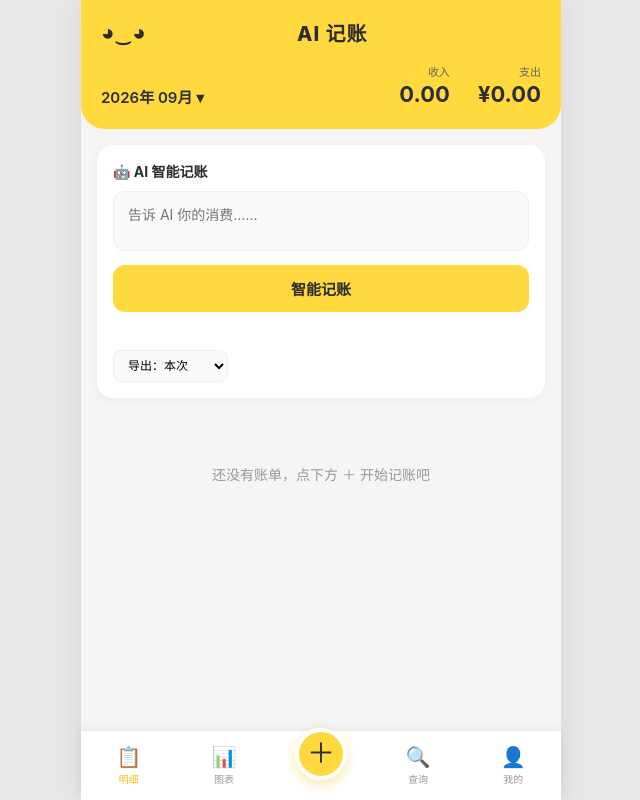
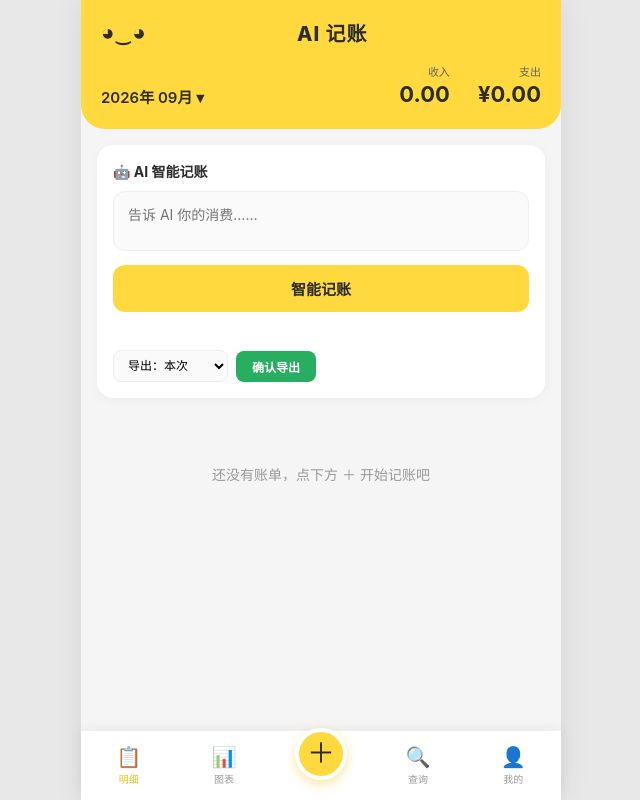
Before and after one commit to cookiecool811/AI-Powered-Smart-Bookkeeping, a Flask app: page / in a window 1280 px wide. Shown: the whole page, without its empty margins (319-959 px from the left). Run offline with Flask 3, Linux system fonts and the light colour scheme; data that the repository does not hold is empty.

Commit message:
Add green confirm export button; remove auto-export after AI bookkeeping

```diff
--- a/static/app.js
+++ b/static/app.js
@@ -108,7 +108,6 @@ async function submitExpense(){
     input.value="";
     lastAddedIds = (data.items || []).map(x => x.id);
     await load();
-    await sendEmail();
   }catch(e){msg.textContent="× "+e.message; msg.style.color="#E74C3C"}
   finally{btn.disabled=false;btn.textContent="智能记账"}
 }
@@ -134,19 +133,19 @@ document.querySelector("#rangeSelect").addEventListener("change", function(){
 });
 
 async function sendEmail(){
-  const msg=document.querySelector("#message");
+  const btn=document.querySelector("#exportBtn");
   const p = getRangeParams();
-  if(p.range === "custom" && (!p.start || !p.end)){ return; }
-  if(p.range === "current"){
-    if(!lastAddedIds.length){ if(msg) msg.textContent += "（暂无本次新增记录）"; return; }
-    p.ids = lastAddedIds;
-  }
+  if(p.range === "custom" && (!p.start || !p.end)){ alert("请选择自定义起止日期"); return; }
+  if(p.range === "current" && !lastAddedIds.length){ alert("暂无本次新增记录，请先记账"); return; }
+  if(p.range === "current"){ p.ids = lastAddedIds; }
+  btn.disabled=true; btn.textContent="发送中…";
   try{
     const r=await fetch("/api/send-email",{method:"POST",headers:{"Content-Type":"application/json"},body:JSON.stringify(p)});
     const data=await r.json();
     if(!r.ok) throw new Error(data.error||"发送失败");
-    if(msg) msg.textContent += "（报表已发送到邮箱）";
-  }catch(e){ if(msg) msg.textContent += "（邮件发送失败："+e.message+"）"; }
+    alert("✓ 报表已发送到邮箱，请查收");
+  }catch(e){ alert("× 邮件发送失败："+e.message); }
+  finally{ btn.disabled=false; btn.textContent="确认导出"; }
 }
 
 // 底部导航切换
@@ -171,6 +170,7 @@ document.querySelector("#addBtn").addEventListener("click", function(){
 });
 
 document.querySelector("#submit").addEventListener("click",submitExpense);
+document.querySelector("#exportBtn").addEventListener("click",sendEmail);
 
 // 查询功能
 document.querySelector("#queryRange").addEventListener("change", function(){
--- a/static/style.css
+++ b/static/style.css
@@ -158,6 +158,20 @@ body{
   outline:none;
 }
 .custom-range span{font-size:11px;color:var(--muted)}
+.export-btn{
+  background:#27AE60;
+  color:#fff;
+  border:none;
+  border-radius:8px;
+  padding:7px 16px;
+  font-size:12px;
+  font-weight:700;
+  cursor:pointer;
+  min-width:auto;
+  transition:background .2s;
+}
+.export-btn:hover{background:#219A52}
+.export-btn:disabled{opacity:.6}
 
 /* ===== Tab 切换 ===== */
 .tab-content{display:none}
--- a/templates/index.html
+++ b/templates/index.html
@@ -45,6 +45,7 @@
         <div id="customRange" class="custom-range">
           <input type="date" id="startDate"><span>~</span><input type="date" id="endDate">
         </div>
+        <button id="exportBtn" class="export-btn">确认导出</button>
       </div>
     </section>
 
```
